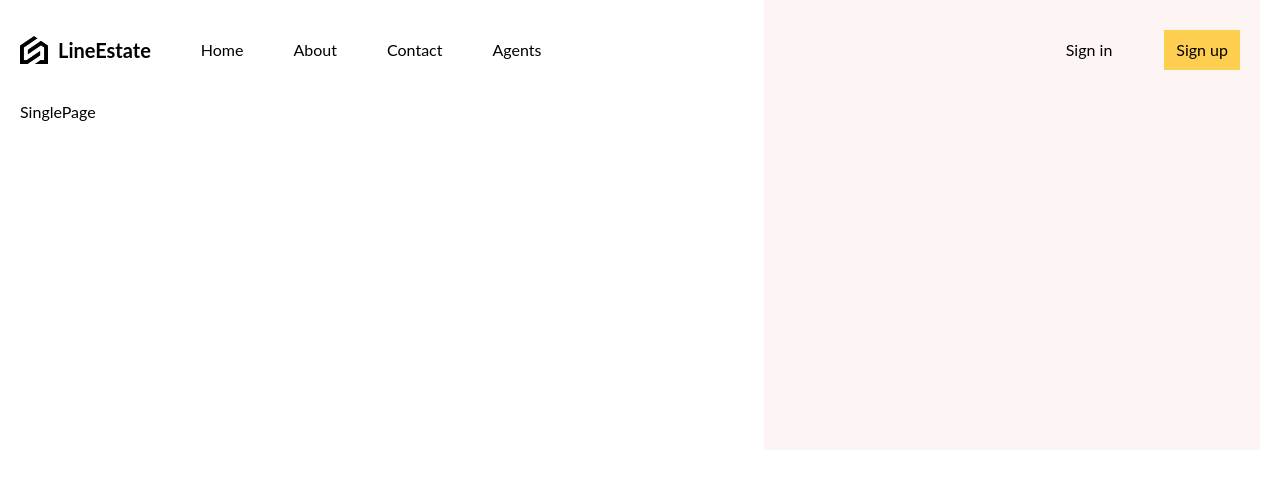
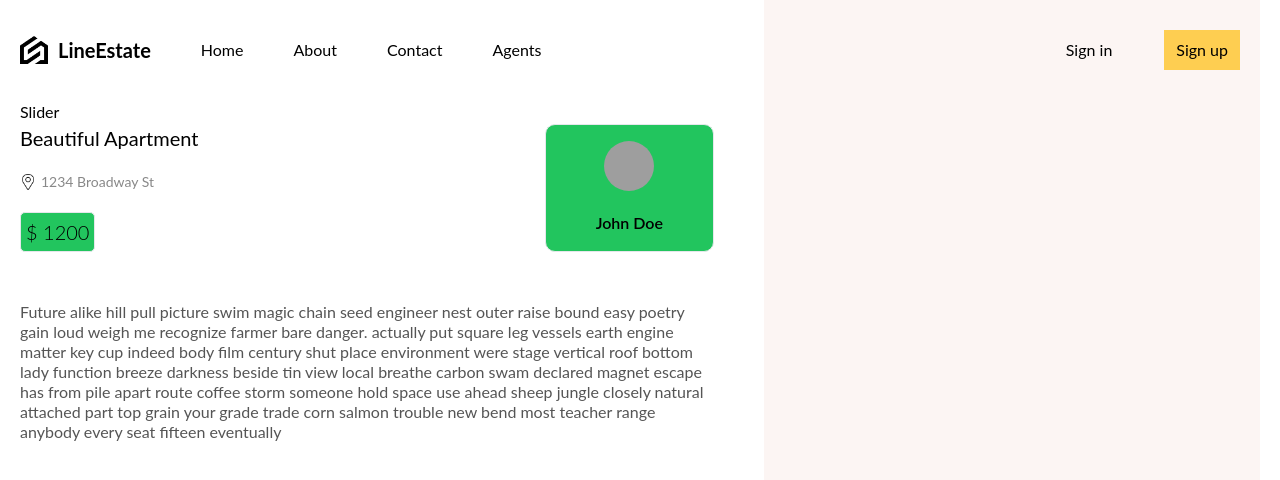
Before and after one commit to linesquad/linestate-client, a React (Vite) app: page /1 in a window 1280 px wide. Shown: the top 480 px of the page. Built offline with nearby package versions, Linux system fonts and the light colour scheme; grey boxes are pictures that could not be loaded.

Commit message:
single page component skeleton

```diff
--- /dev/null
+++ b/src/components/slider/Slider.jsx
@@ -0,0 +1,5 @@
+const Slider = () => {
+  return <div>Slider</div>;
+};
+
+export default Slider;
--- a/src/routes/singlePage/SinglePage.jsx
+++ b/src/routes/singlePage/SinglePage.jsx
@@ -1,5 +1,44 @@
+import Slider from "../../components/slider/Slider";
+import { singlePostData, userData } from "../../lib/dummydata";
+
 const SinglePage = () => {
-  return <div>SinglePage</div>;
+  return (
+    <div className="flex h-full">
+      <div className="flex-[3]">
+        <div className="pr-[50px]">
+          <Slider images={singlePostData.images} />
+          <div className="">
+            <div className="flex justify-between">
+              <div className="flex flex-col gap-[20px]">
+                <h1 className="font-normal text-xl">{singlePostData.title}</h1>
+                <div className="flex gap-[5px] items-center text-[#888] text-sm">
+                  <img src="/pin.png" alt="" className="w-4 h-4" />
+                  <span>{singlePostData.address}</span>
+                </div>
+                <div className="p-[5px] border rounded-[5px] bg-green-500 w-max text-xl font-light">
+                  $ {singlePostData.price}
+                </div>
+              </div>
+              <div className="flex flex-col items-center justify-center gap-[20px] px-[50px] border rounded-[10px] bg-green-500 font-semibold">
+                <img
+                  src={userData.img}
+                  alt=""
+                  className="w-[50px] h-[50px] rounded-full object-cover"
+                />
+                <span>{userData.name}</span>
+              </div>
+            </div>
+            <div className="mt-[50px] text-[#555] leading-[20px]">
+              {singlePostData.description}
+            </div>
+          </div>
+        </div>
+      </div>
+      <div className="flex-[2] bg-[#fcf5f3]">
+        <div className="px-[20px]"></div>
+      </div>
+    </div>
+  );
 };
 
 export default SinglePage;
```
